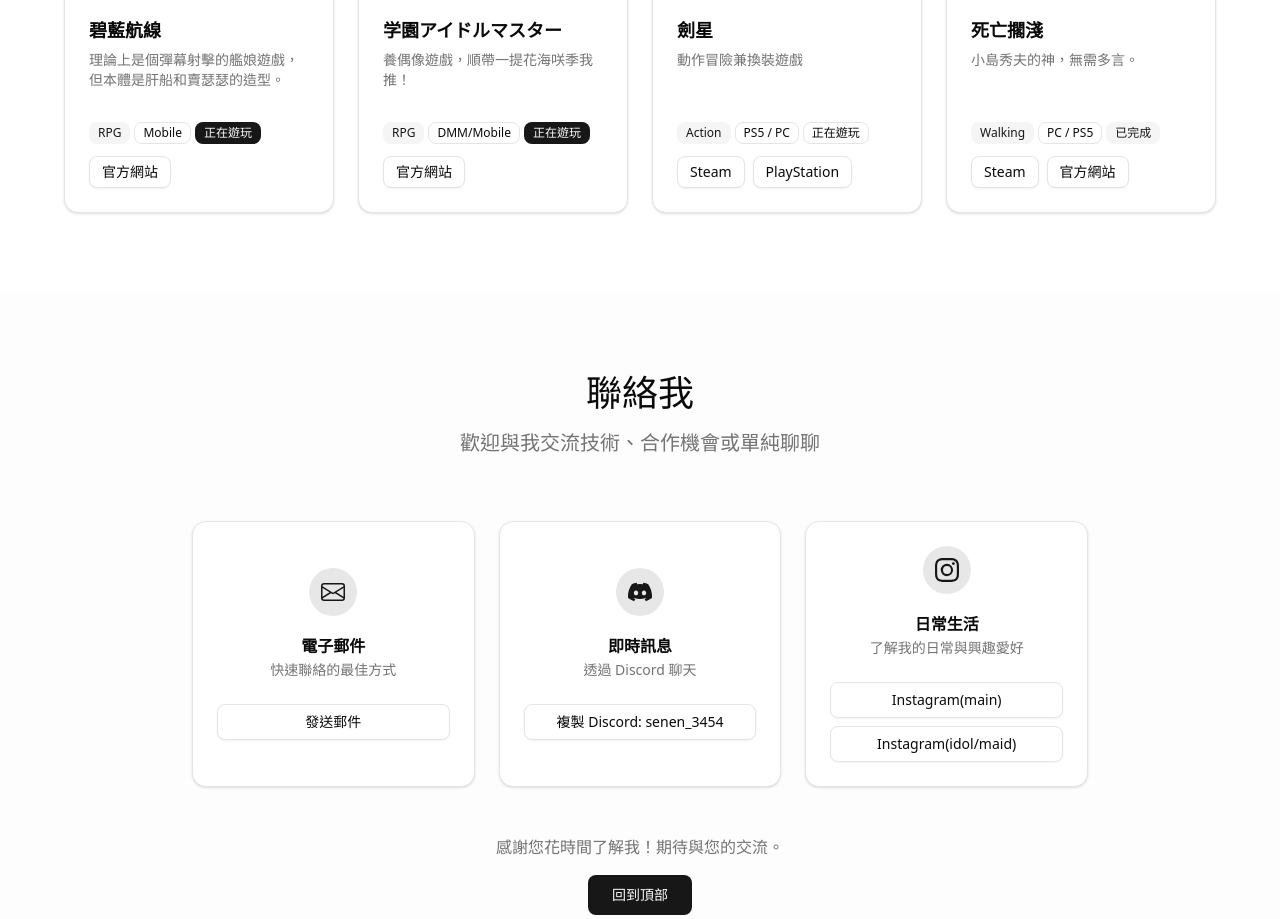
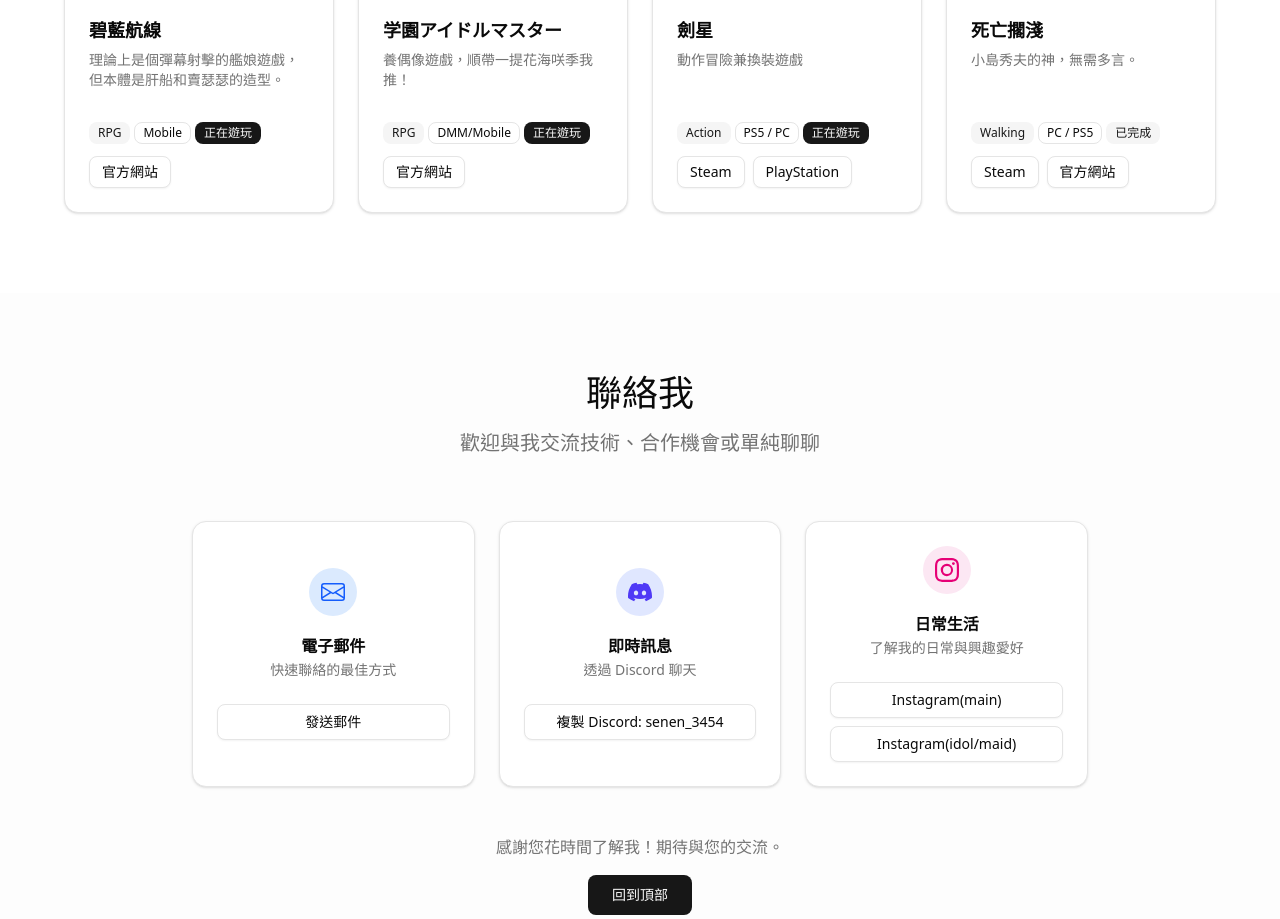
Before and after one commit to hungsean/my-index-site, a React (Vite) app: page / in a window 1280 px wide. Shown: the part 2260-3179 px from the top of the page. Built offline with nearby package versions, Linux system fonts and the light colour scheme.

Commit message:
💄 Add colorful icons to contact section and improve game tags

```diff
--- a/public/config.json
+++ b/public/config.json
@@ -162,7 +162,7 @@
       "tags": [
         { "text": "Action", "variant": "secondary" },
         { "text": "PS5 / PC", "variant": "outline" },
-        { "text": "正在遊玩", "variant": "outline" }
+        { "text": "正在遊玩", "variant": "default" }
       ],
       "links": [
         { "text": "Steam", "href": "https://store.steampowered.com/app/3489700/_/", "variant": "outline" },
--- a/src/components/sections/Contact.tsx
+++ b/src/components/sections/Contact.tsx
@@ -34,8 +34,8 @@
           {/* 電子郵件 */}
           <Card className="text-center hover:shadow-lg transition-shadow flex flex-col justify-center">
             <CardHeader className="flex-shrink-0">
-              <div className="w-12 h-12 rounded-full bg-primary/10 flex items-center justify-center mx-auto mb-4">
-                <BsEnvelope className="w-6 h-6 text-primary" />
+              <div className="w-12 h-12 rounded-full bg-blue-100 dark:bg-blue-900/30 flex items-center justify-center mx-auto mb-4">
+                <BsEnvelope className="w-6 h-6 text-blue-600 dark:text-blue-400" />
               </div>
               <CardTitle>電子郵件</CardTitle>
               <CardDescription>快速聯絡的最佳方式</CardDescription>
@@ -52,8 +52,8 @@
           {/* Discord */}
           <Card className="text-center hover:shadow-lg transition-shadow flex flex-col justify-center">
             <CardHeader className="flex-shrink-0">
-              <div className="w-12 h-12 rounded-full bg-primary/10 flex items-center justify-center mx-auto mb-4">
-                <BsDiscord className="w-6 h-6 text-primary" />
+              <div className="w-12 h-12 rounded-full bg-indigo-100 dark:bg-indigo-900/30 flex items-center justify-center mx-auto mb-4">
+                <BsDiscord className="w-6 h-6 text-indigo-600 dark:text-indigo-400" />
               </div>
               <CardTitle>即時訊息</CardTitle>
               <CardDescription>透過 Discord 聊天</CardDescription>
@@ -86,8 +86,8 @@
           {/* Instagram 日常分享 */}
           <Card className="text-center hover:shadow-lg transition-shadow flex flex-col justify-center">
             <CardHeader className="flex-shrink-0">
-              <div className="w-12 h-12 rounded-full bg-primary/10 flex items-center justify-center mx-auto mb-4">
-                <BsInstagram className="w-6 h-6 text-primary" />
+              <div className="w-12 h-12 rounded-full bg-pink-100 dark:bg-pink-900/30 flex items-center justify-center mx-auto mb-4">
+                <BsInstagram className="w-6 h-6 text-pink-600 dark:text-pink-400" />
               </div>
               <CardTitle>日常生活</CardTitle>
               <CardDescription>了解我的日常與興趣愛好</CardDescription>
```
